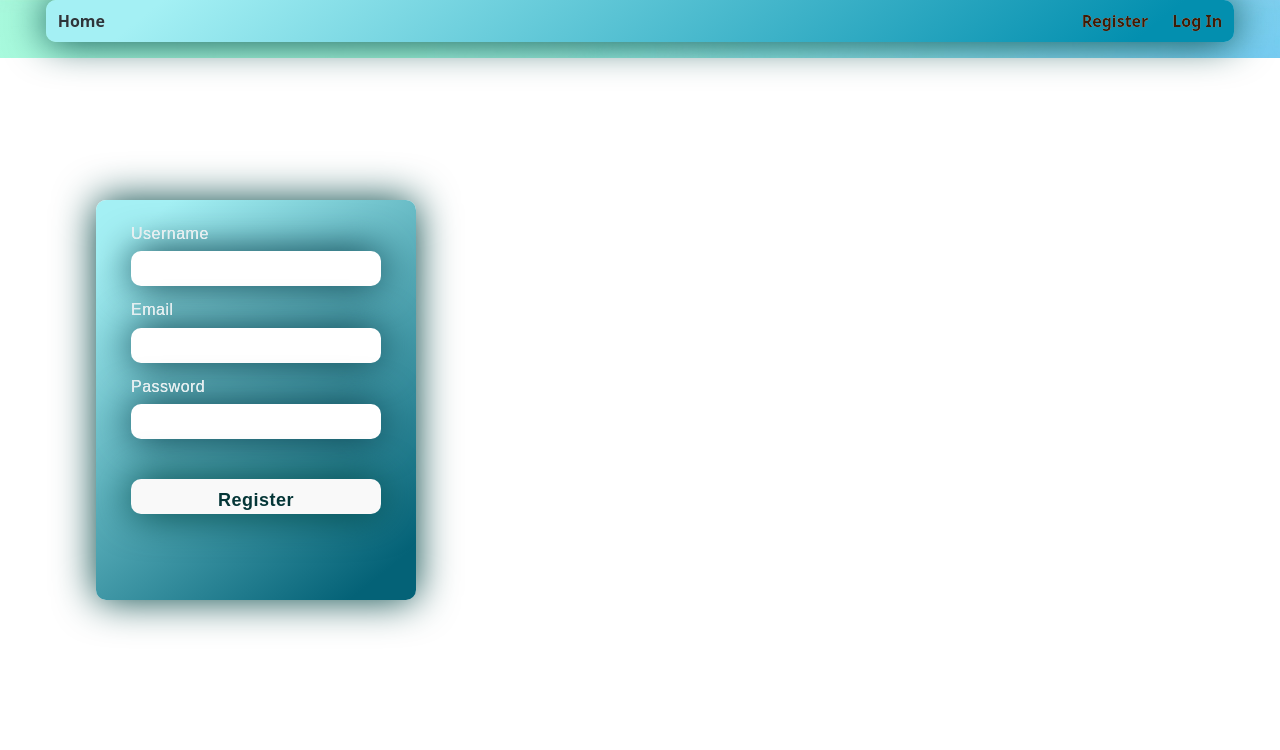
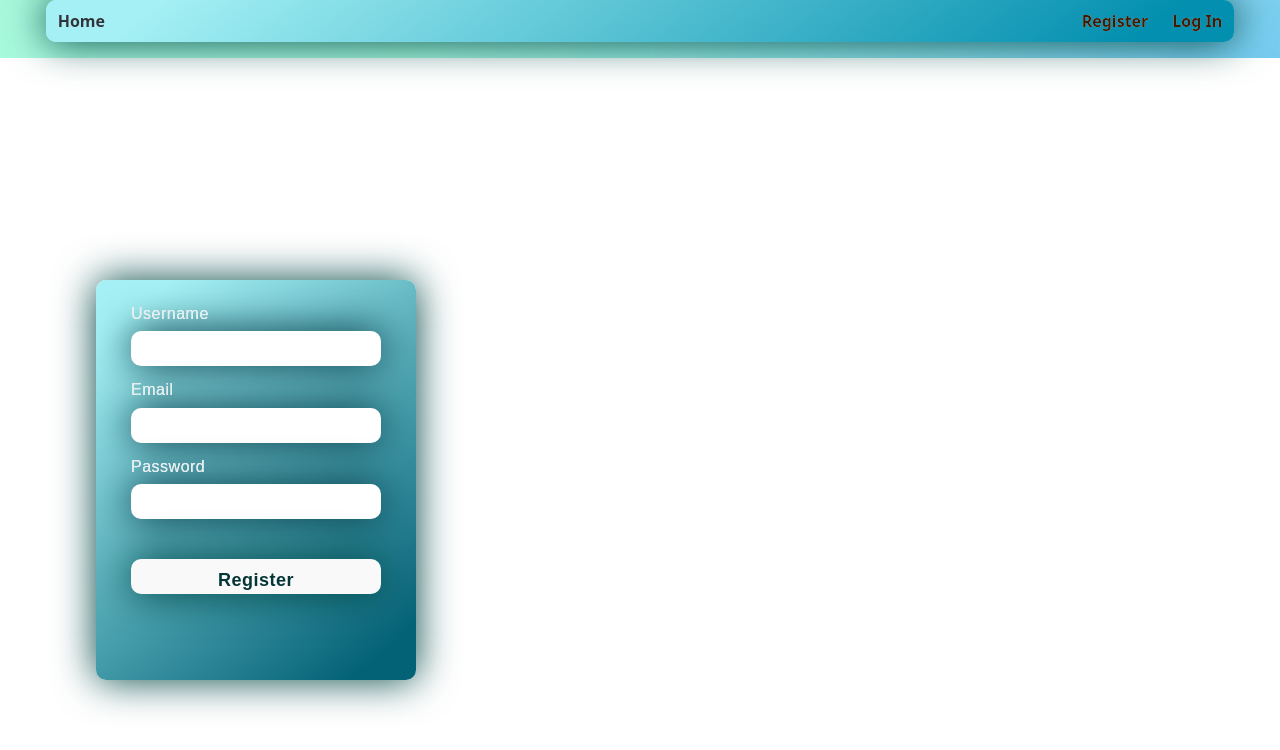
Before and after one commit to Masenko2604/goit-react-hw-08, a React (Vite) app: page /register in a window 1280 px wide. Shown: the top 750 px of the page. Built offline with nearby package versions, Linux system fonts and the light colour scheme.

Commit message:
Update RegisterForm.module.css

```diff
--- a/src/components/RegisterForm/RegisterForm.module.css
+++ b/src/components/RegisterForm/RegisterForm.module.css
@@ -99,7 +99,7 @@
     width: 320px;
     position: absolute;
     transform: translate(-50%, -50%);
-    top: 50%;
+    top: 60%;
     left: 20%;
     border-radius: 10px;
     backdrop-filter: blur(10px);
```
